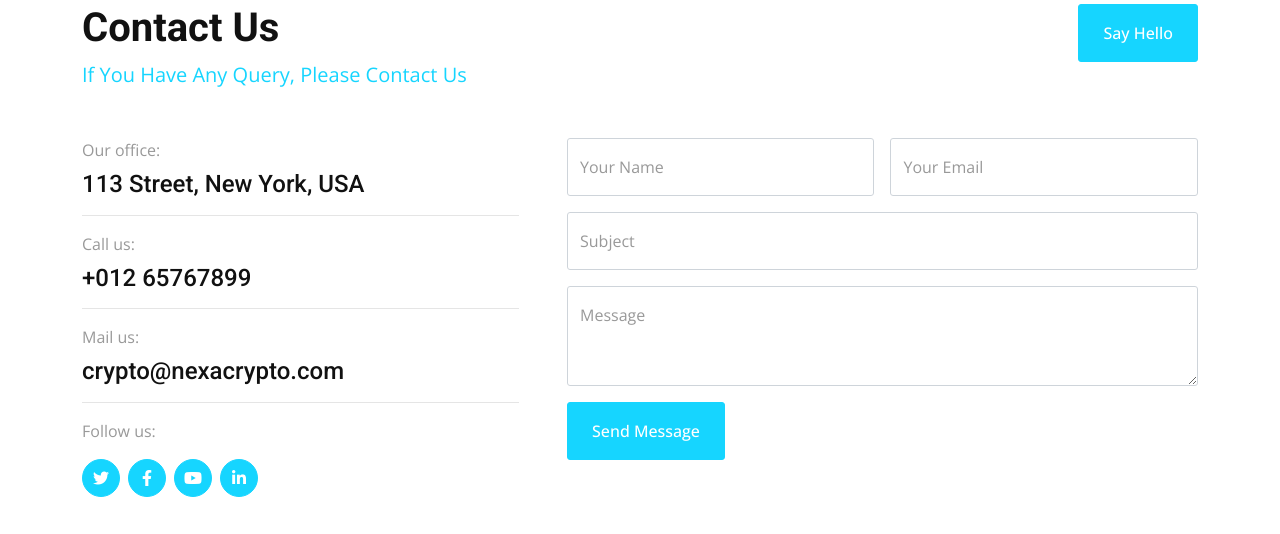
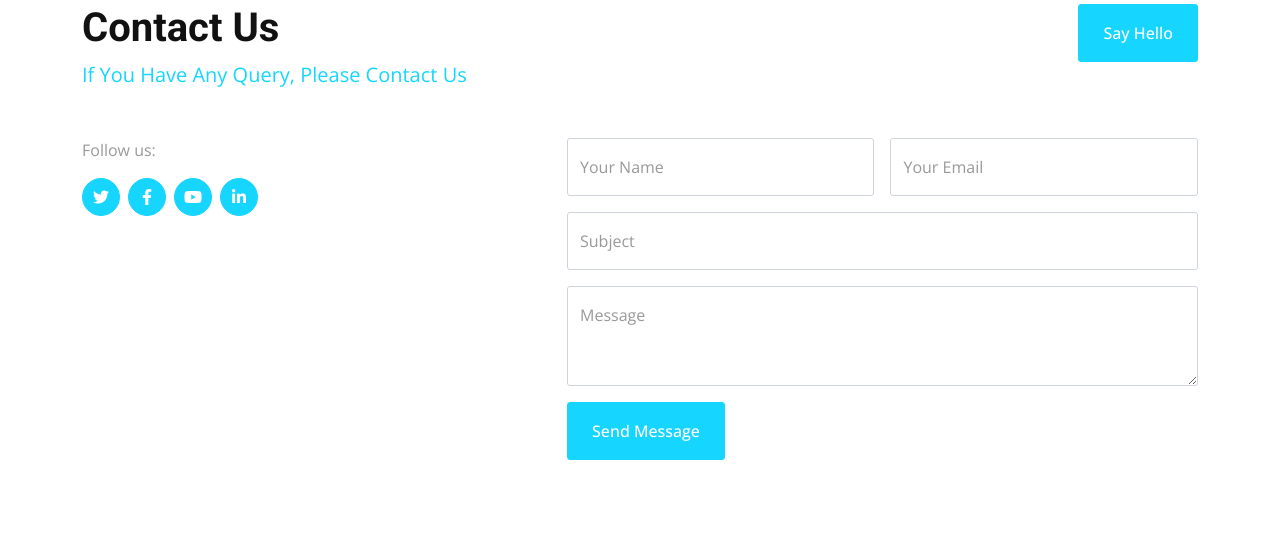
Before and after one commit to meenadabhii/nexacrypto, a plain HTML site: page contact.html in a window 1280 px wide. Shown: the part 660-1194 px from the top of the page. Drawn offline with nearby package versions, Linux system fonts and the light colour scheme.

Commit message:
Update contact.html

```diff
--- a/contact.html
+++ b/contact.html
@@ -57,7 +57,6 @@
                     <a href="#" class="nav-link dropdown-toggle" data-bs-toggle="dropdown">Pages</a>
                     <div class="dropdown-menu shadow-sm m-0">
                         <a href="feature.html" class="dropdown-item">Feature</a>
-                        <a href="token.html" class="dropdown-item">Token Sale</a>
                         <a href="faq.html" class="dropdown-item">FAQs</a>
                         <a href="404.html" class="dropdown-item">404 Page</a>
                     </div>
@@ -111,15 +110,6 @@
             </div>
             <div class="row g-5">
                 <div class="col-lg-5 col-md-6 wow fadeInUp" data-wow-delay="0.1s">
-                    <p class="mb-2">Our office:</p>
-                    <h4>113 Street, New York, USA</h4>
-                    <hr class="w-100">
-                    <p class="mb-2">Call us:</p>
-                    <h4>+012 65767899</h4>
-                    <hr class="w-100">
-                    <p class="mb-2">Mail us:</p>
-                    <h4>crypto@nexacrypto.com</h4>
-                    <hr class="w-100">
                     <p class="mb-2">Follow us:</p>
                     <div class="d-flex pt-2">
                         <a class="btn btn-square btn-primary rounded-circle me-2" href=""><i class="fab fa-twitter"></i></a>
@@ -187,12 +177,6 @@
                 <div class="col-md-6">
                 </div>
                 <div class="col-lg-3 col-md-6">
-                    <h5 class="mb-4">Get In Touch</h5>
-                    <p><i class="fa fa-map-marker-alt me-3"></i>121 Street, New York, USA</p>
-                    <p><i class="fa fa-phone-alt me-3"></i></p>
-                    <p><i class="fa fa-envelope me-3"></i>crypto@nexacrypto.com</p>
-                </div>
-                <div class="col-lg-3 col-md-6">
                     <h5 class="mb-4">Our Services</h5>
                     <a class="btn btn-link" href="">Currency Wallet</a>
                     <a class="btn btn-link" href="">Currency Transaction</a>
```
